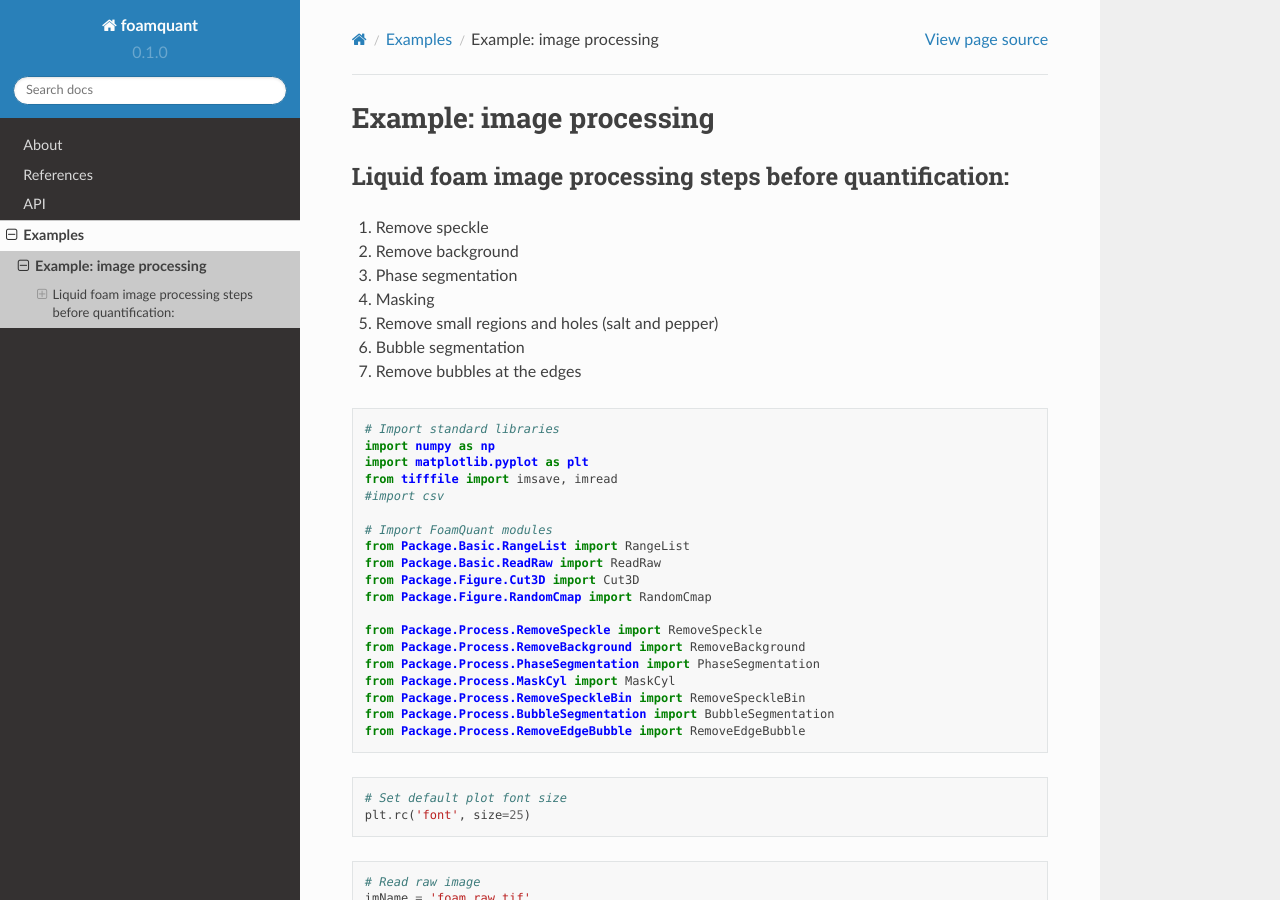
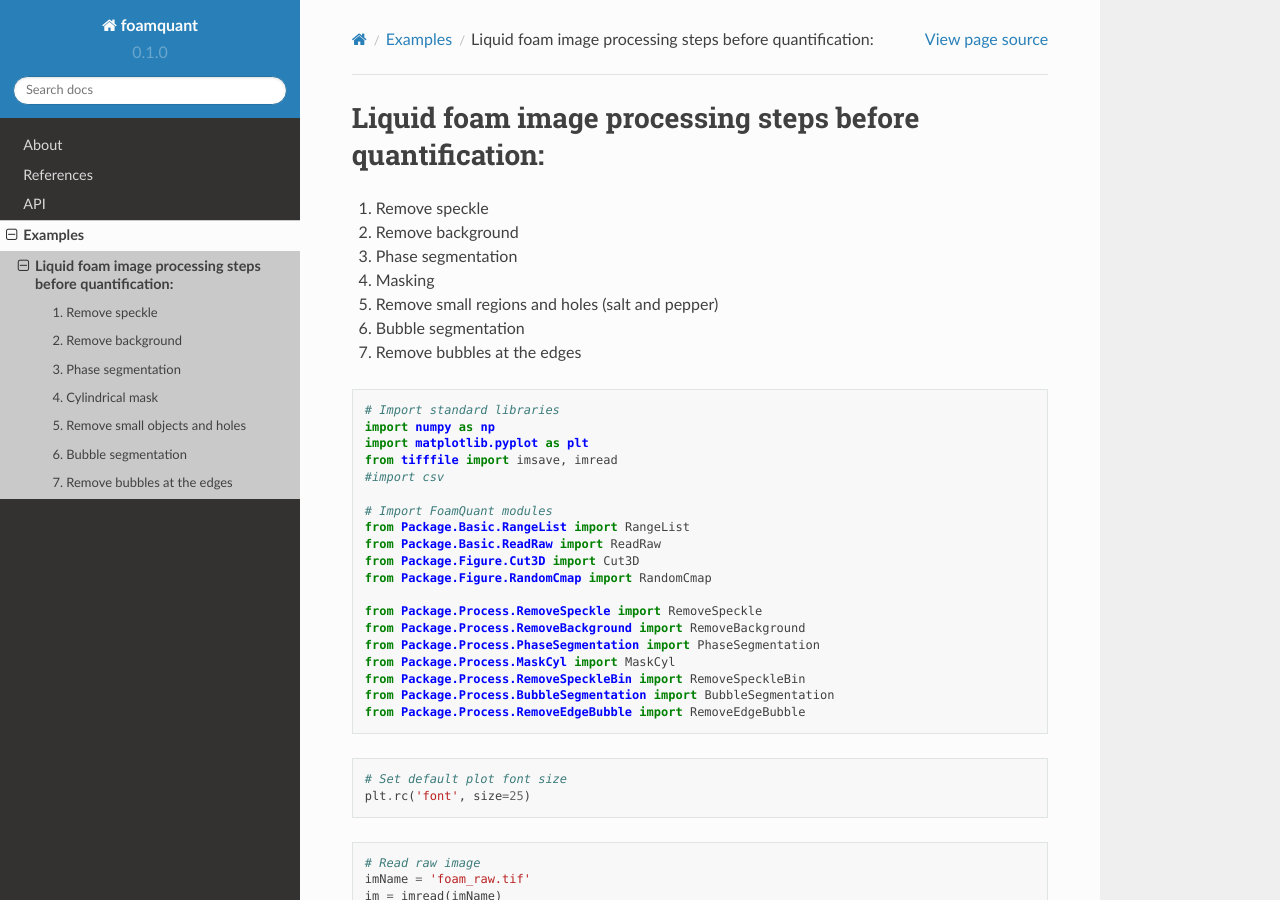
Before and after one commit to floschott/foamquant, a Sphinx documentation site: the page built from docs/source/Example_Processing.rst, in a window 1280 px wide and 900 px high. Built offline with Sphinx 7.4.7 and the Read the Docs theme 2.0.0, drawn with Linux system fonts in a browser that asks for light colours.

Commit message:
Update Example_Processing.rst

```diff
--- a/docs/source/Example_Processing.rst
+++ b/docs/source/Example_Processing.rst
@@ -1,6 +1,3 @@
-Example: image processing
-=========================
-
 Liquid foam image processing steps before quantification:
 ~~~~~~~~~~~~~~~~~~~~~~~~~~~~~~~~~~~~~~~~~~~~~~~~~~~~~~~~~
 
```
